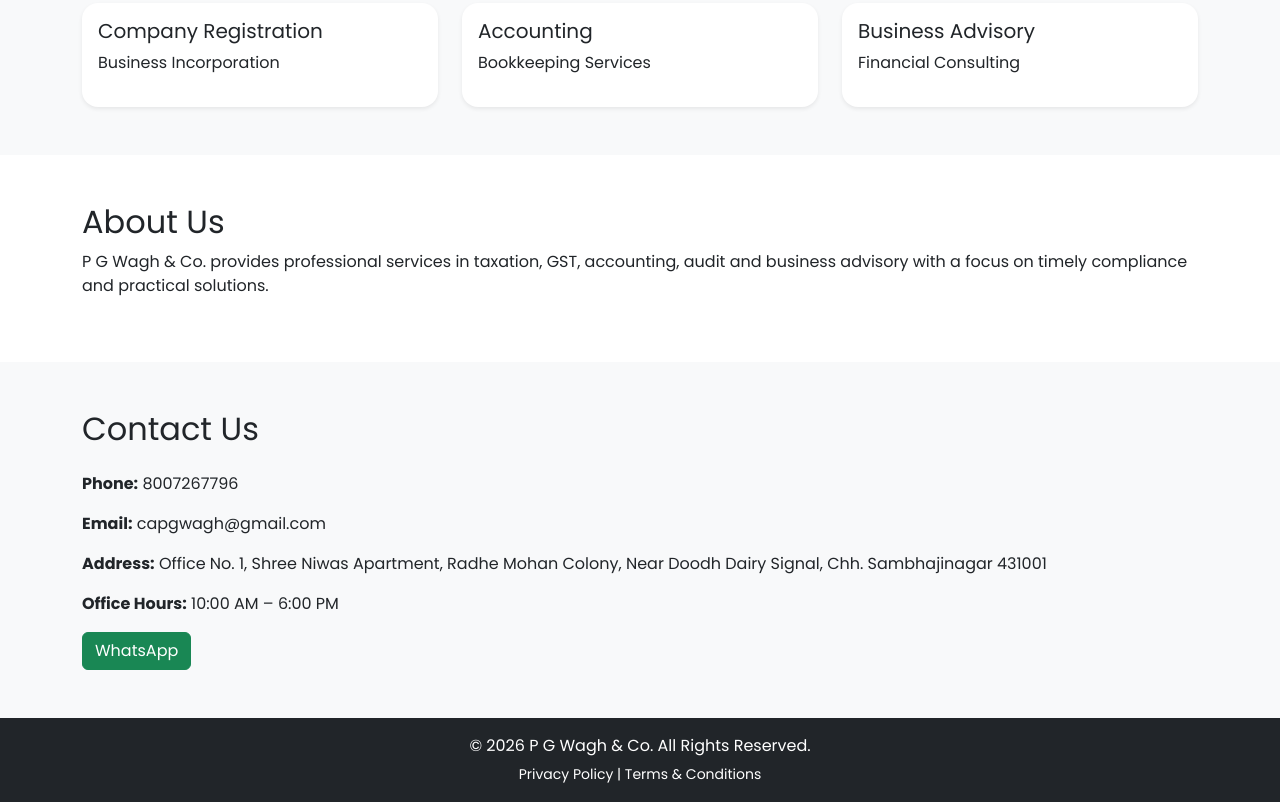
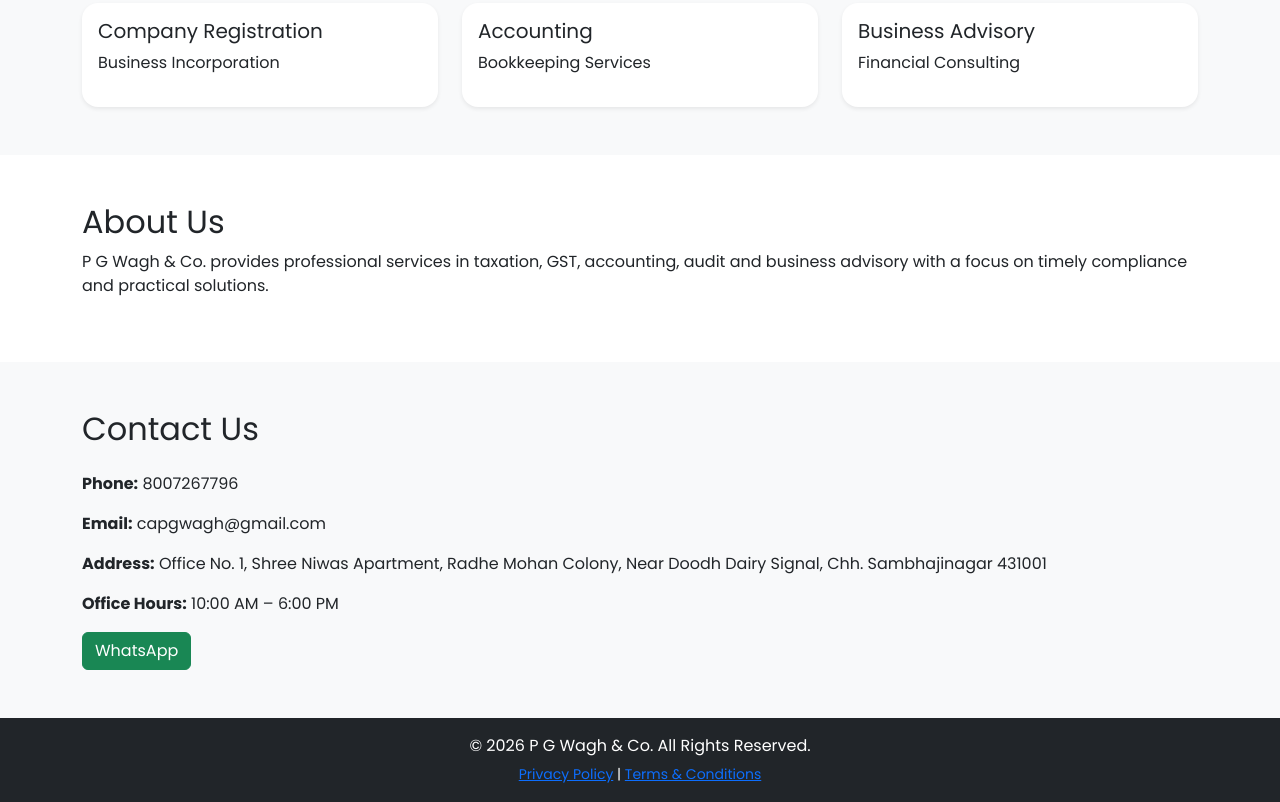
Before and after one commit to capgwagh/capgwagh.github.io, a plain HTML site: page index.html in a window 1280 px wide. Shown: the part 795-1597 px from the top of the page. Drawn offline with nearby package versions, Linux system fonts and the light colour scheme.

Commit message:
Add files via upload

```diff
--- a/index.html
+++ b/index.html
@@ -61,7 +61,10 @@
 
 <footer class="bg-dark text-white text-center py-3">
 <p class="mb-1">© 2026 P G Wagh & Co. All Rights Reserved.</p>
-<small>Privacy Policy | Terms & Conditions</small>
+<small>
+    <a href="privacy-policy.html">Privacy Policy</a> |
+    <a href="terms-and-conditions.html">Terms & Conditions</a>
+</small>
 </footer>
 
 <script src="https://cdn.jsdelivr.net/npm/bootstrap@5.3.3/dist/js/bootstrap.bundle.min.js"></script>
```
